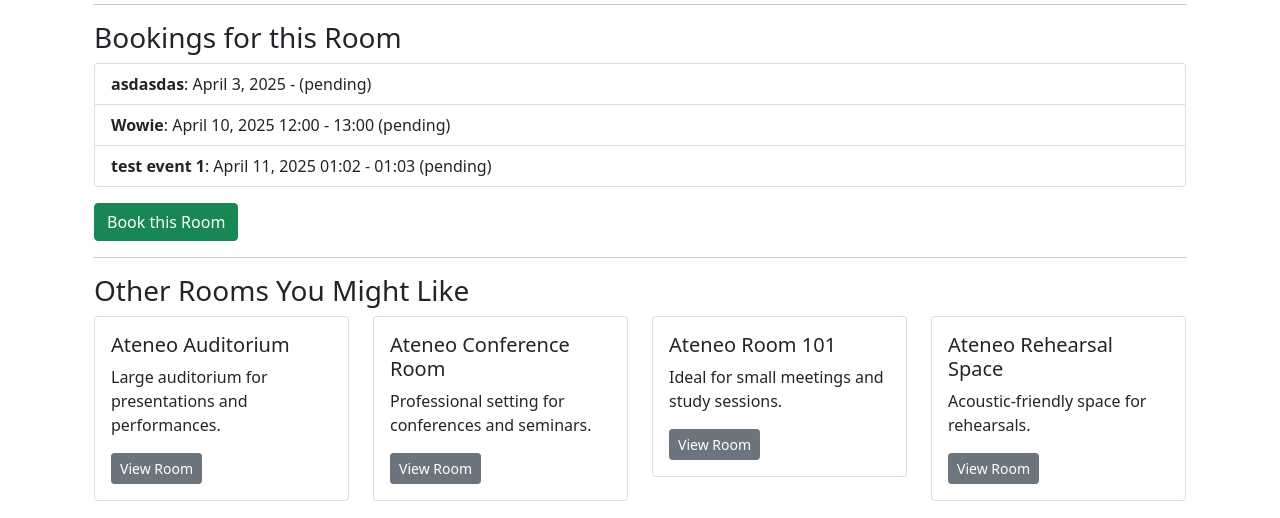
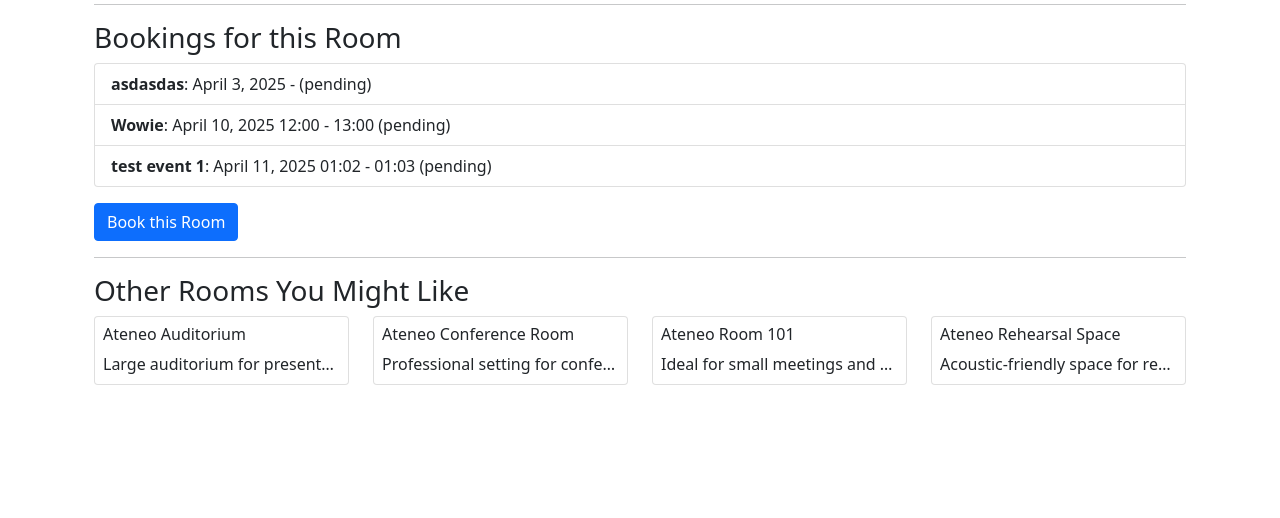
Before and after one commit to njvil/CSCI-142i, a Django app: page /room/1/ in a window 1280 px wide. Shown: the part 282-800 px from the top of the page. Run offline with Django 5.2, Linux system fonts and the light colour scheme; data comes from the database, SQL or seed files in the repository; some libraries are stand-ins or nearby versions.

Commit message:
Returned clickable cards for 'Other Rooms'

```diff
--- a/facility_booking/booking/templates/booking/room_detail.html
+++ b/facility_booking/booking/templates/booking/room_detail.html
@@ -27,7 +27,7 @@
 </ul>
 
 <!-- Button trigger modal (in case you want to trigger manually) -->
-<button type="button" class="btn btn-success" data-bs-toggle="modal" data-bs-target="#bookingModal">
+<button type="button" class="btn btn-primary" data-bs-toggle="modal" data-bs-target="#bookingModal">
   Book this Room
 </button>
 
@@ -79,15 +79,16 @@
 <h3>Other Rooms You Might Like</h3>
 <div class="row">
   {% for other in other_rooms %}
-    <div class="col-md-3 mb-3">
-      <div class="card">
-        <div class="card-body">
-          <h5 class="card-title">{{ other.name }}</h5>
-          <p class="card-text">{{ other.description|truncatewords:15 }}</p>
-          <a href="{% url 'room_detail' other.pk %}" class="btn btn-secondary btn-sm">View Room</a>
+    <div class="col-md-3 col-sm-6">
+    <a href="{% url 'room_detail' other.pk %}" style="text-decoration: none">
+      <div class="card mb-2 custom-card">
+        <div class="card-body p-2">
+          <h6 class="card-title">{{ other.name }}</h6>
+          <p class="card-text text-truncate" style="max-width: 250px;">{{ other.description }}</p>
         </div>
       </div>
-    </div>
+    </a>
+  </div>
   {% empty %}
     <p>No other rooms available.</p>
   {% endfor %}
```
